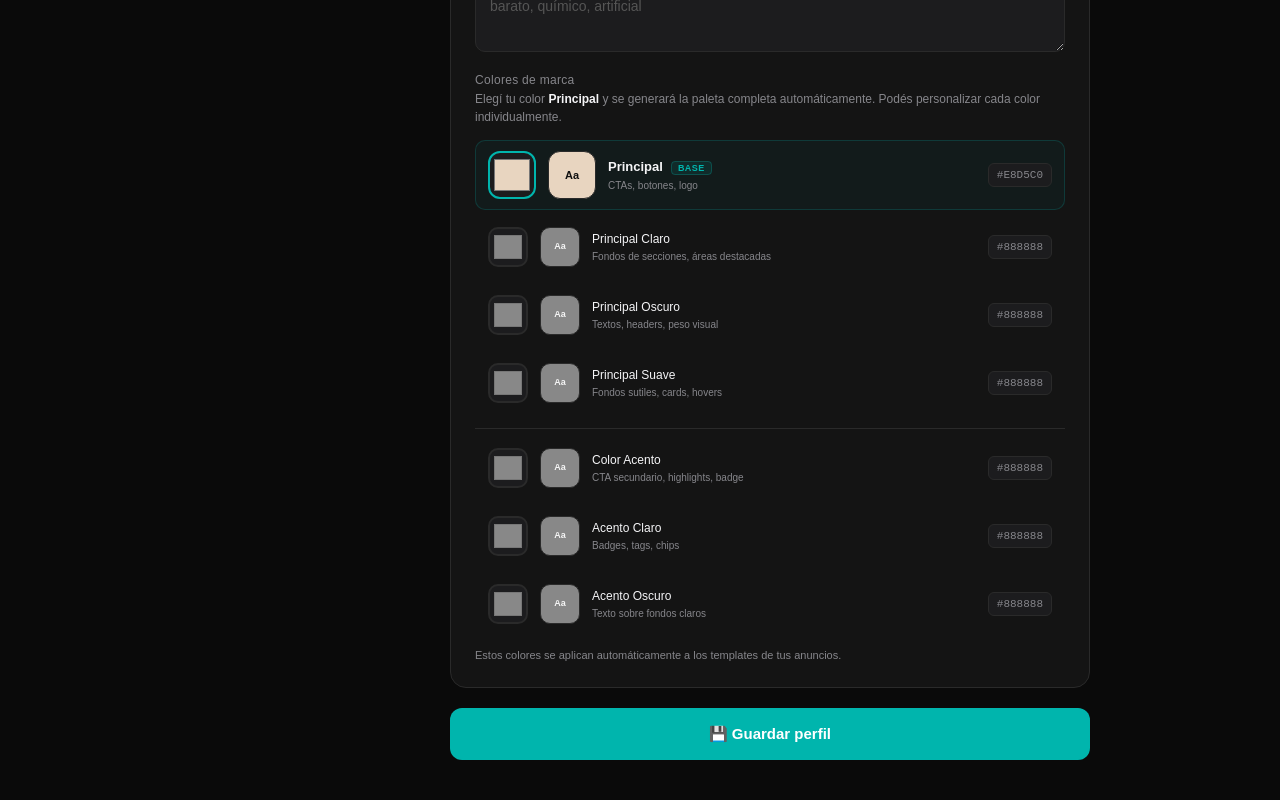
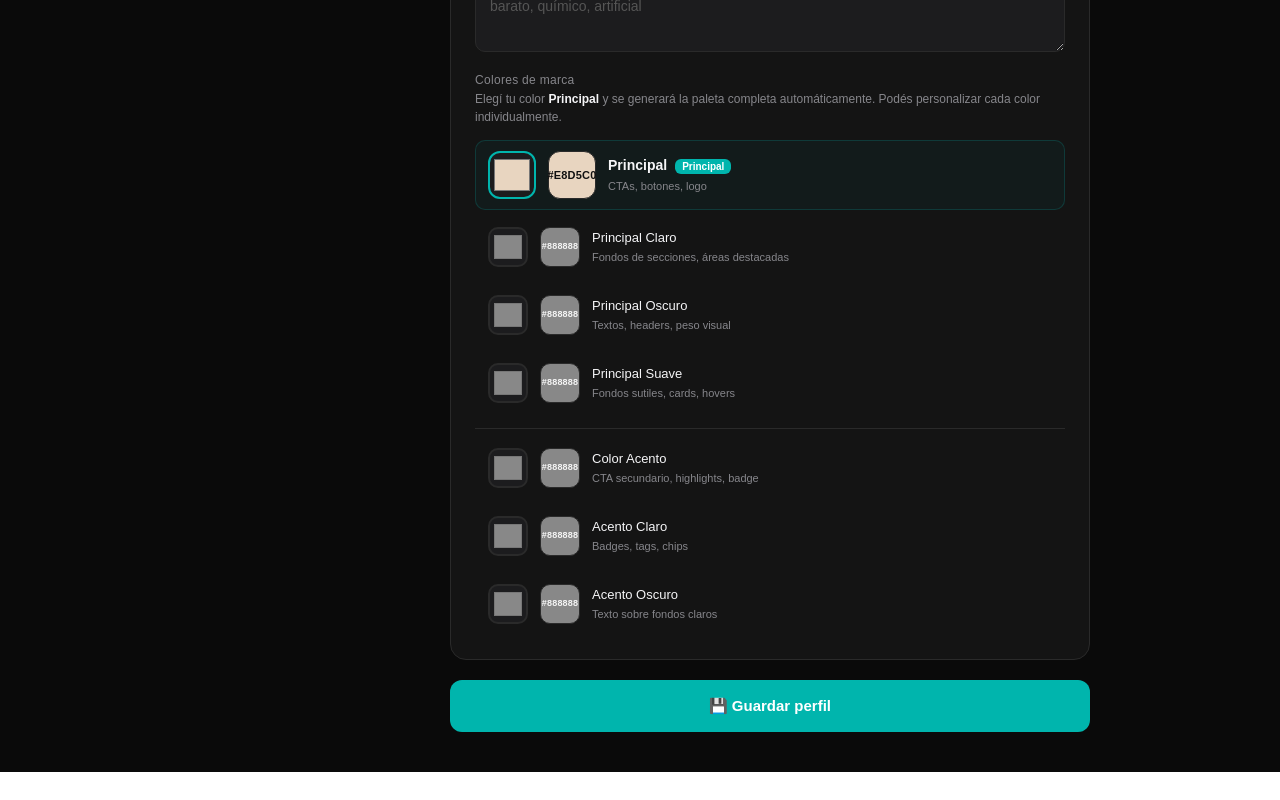
Before and after one commit to nicoalonsodev/adgen-ai, a Next.js app: page /dashboard/mi-negocio in a window 1280 px wide. Shown: the part 2372-3172 px from the top of the page. After the commit the page ends 3144 px from the top, so only its background shows below. Built offline with nearby package versions, Linux system fonts and the light colour scheme; no server answers.

Commit message:
mi negocio colors

```diff
--- a/src/app/dashboard/mi-negocio/page.tsx
+++ b/src/app/dashboard/mi-negocio/page.tsx
@@ -952,64 +952,50 @@ export default function MiNegocioPage() {
                               fontSize: isPrimary ? 11 : 9,
                               fontWeight: 700,
                               color: getTextColorForBackground(hex),
-                              flexShrink: 0,
-                              letterSpacing: "-0.01em",
+                              letterSpacing: "0.02em",
                             }}
                           >
-                            Aa
+                            {hex.toUpperCase()}
                           </div>
                         )}
 
-                        {/* Labels */}
+                        {/* Role info */}
                         <div style={{ flex: 1, minWidth: 0 }}>
-                          <div style={{
-                            color: S.text,
-                            fontSize: isPrimary ? 13 : 12,
-                            fontWeight: isPrimary ? 600 : 500,
-                          }}>
+                          <div
+                            style={{
+                              fontSize: isPrimary ? 14 : 13,
+                              fontWeight: isPrimary ? 600 : 400,
+                              color: S.text,
+                              marginBottom: 2,
+                            }}
+                          >
                             {role.name}
                             {isPrimary && (
-                              <span style={{
-                                marginLeft: 8,
-                                fontSize: 9,
-                                fontWeight: 600,
-                                color: S.accent,
-                                background: `${S.accent}1A`,
-                                border: `1px solid ${S.accent}44`,
-                                borderRadius: 4,
-                                padding: "1px 6px",
-                                textTransform: "uppercase",
-                                letterSpacing: "0.05em",
-                              }}>
-                                Base
+                              <span
+                                style={{
+                                  marginLeft: 8,
+                                  fontSize: 10,
+                                  fontWeight: 600,
+                                  background: S.accent,
+                                  color: "#fff",
+                                  borderRadius: 6,
+                                  padding: "2px 7px",
+                                  verticalAlign: "middle",
+                                }}
+                              >
+                                Principal
                               </span>
                             )}
                           </div>
-                          <div style={{ color: S.muted, fontSize: 10, marginTop: 1 }}>{role.usage}</div>
+                          <div style={{ fontSize: 11, color: S.muted, whiteSpace: "nowrap", overflow: "hidden", textOverflow: "ellipsis" }}>
+                            {role.usage}
+                          </div>
                         </div>
-
-                        {/* Hex value */}
-                        <span style={{
-                          color: S.muted,
-                          fontSize: 11,
-                          fontFamily: "monospace",
-                          flexShrink: 0,
-                          background: S.inputBg,
-                          border: `1px solid ${S.border}`,
-                          borderRadius: 6,
-                          padding: "3px 8px",
-                        }}>
-                          {isValid ? hex.toUpperCase() : "—"}
-                        </span>
                       </div>
                     </div>
                   );
                 })}
               </div>
-
-              <p style={{ color: S.muted, fontSize: 11, marginTop: 12, lineHeight: 1.5 }}>
-                Estos colores se aplican automáticamente a los templates de tus anuncios.
-              </p>
             </div>
           </Card>
 
```
